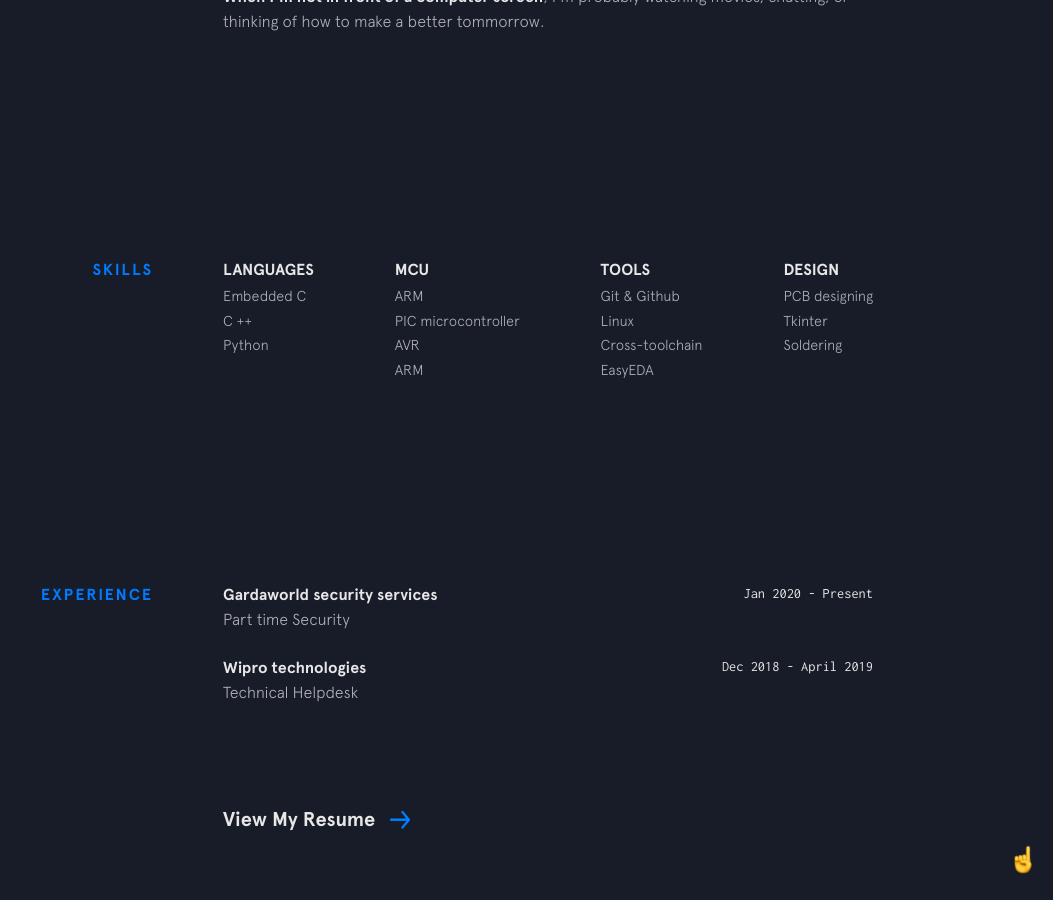
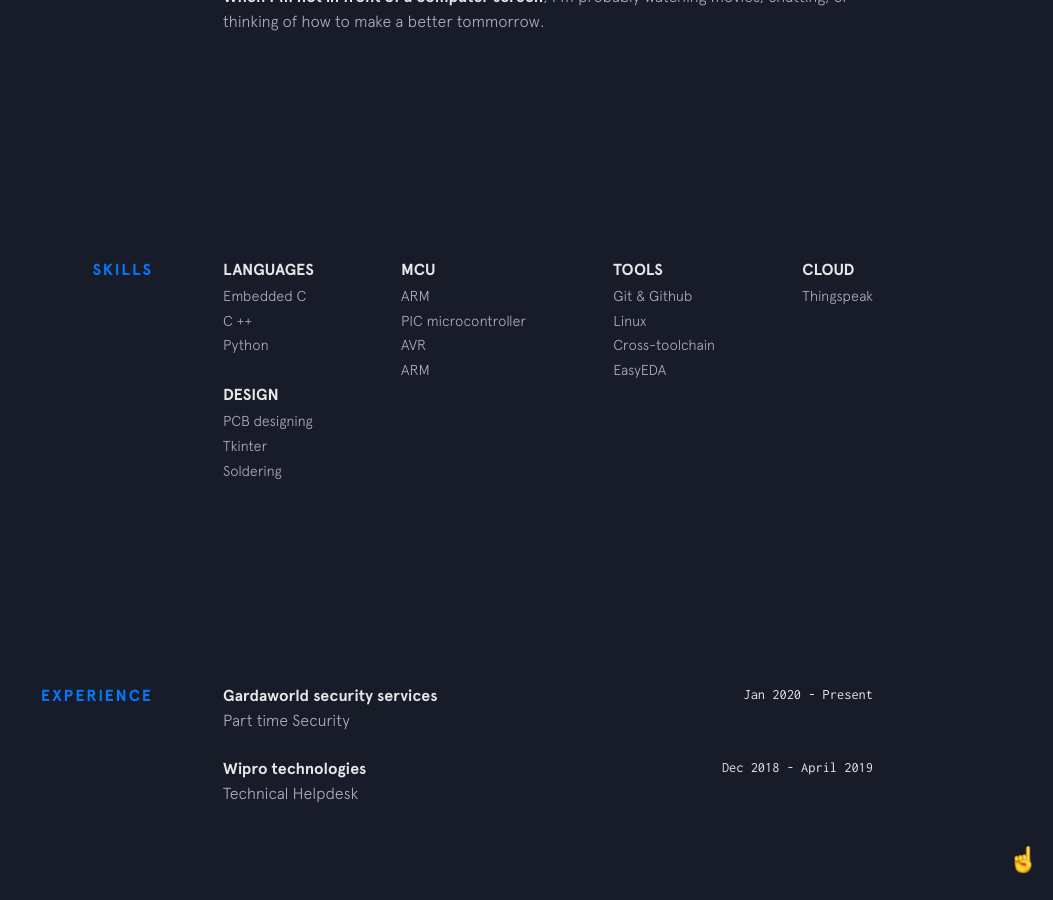
Before and after one commit to gov466/gov466.github.io, a Jekyll site: the page built from index.html, in a window 1280 px wide and 900 px high, scrolled down 1260 px. Shown: the whole window, without its empty margins (227-1280 px from the left). Built offline with Jekyll 4.4.1, drawn with Linux system fonts in a browser that asks for light colours; nearby versions of some CDN libraries.

Commit message:
Update skills.html

```diff
--- a/_includes/skills.html
+++ b/_includes/skills.html
@@ -28,6 +28,15 @@
         </ul>
       </div>
       <div class="skillz__category">
+        <div class="skillz__category__label">Cloud</div>
+        <ul>
+          {% for thing in site.data.skills.Cloud %}
+          <li class="skillz__category__item">{{thing.item}}</li>
+          {% endfor %}
+        </ul>
+      </div>
+      </div>
+      <div class="skillz__category">
         <div class="skillz__category__label">Design</div>
         <ul>
           {% for thing in site.data.skills.design %}
```
